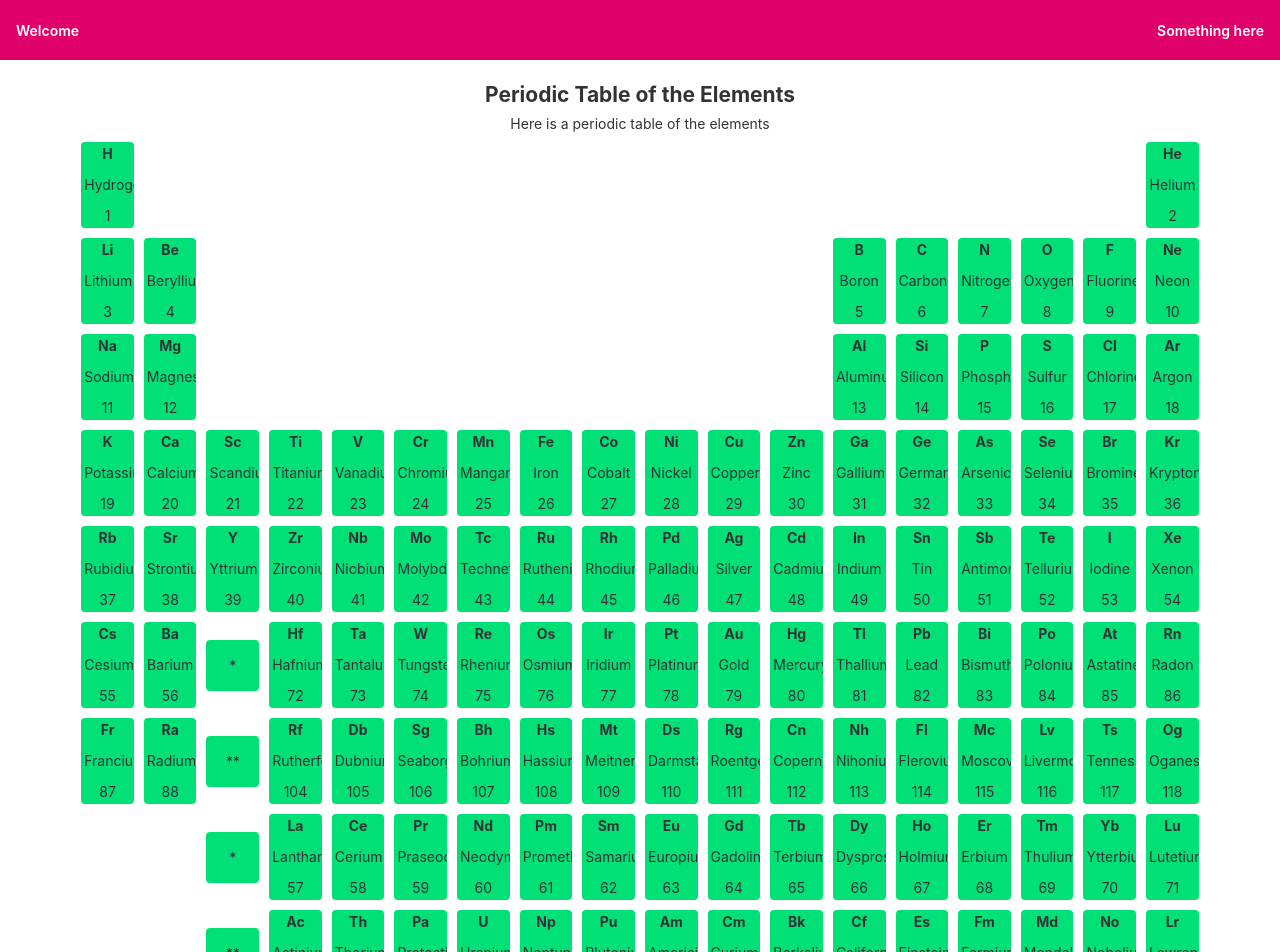
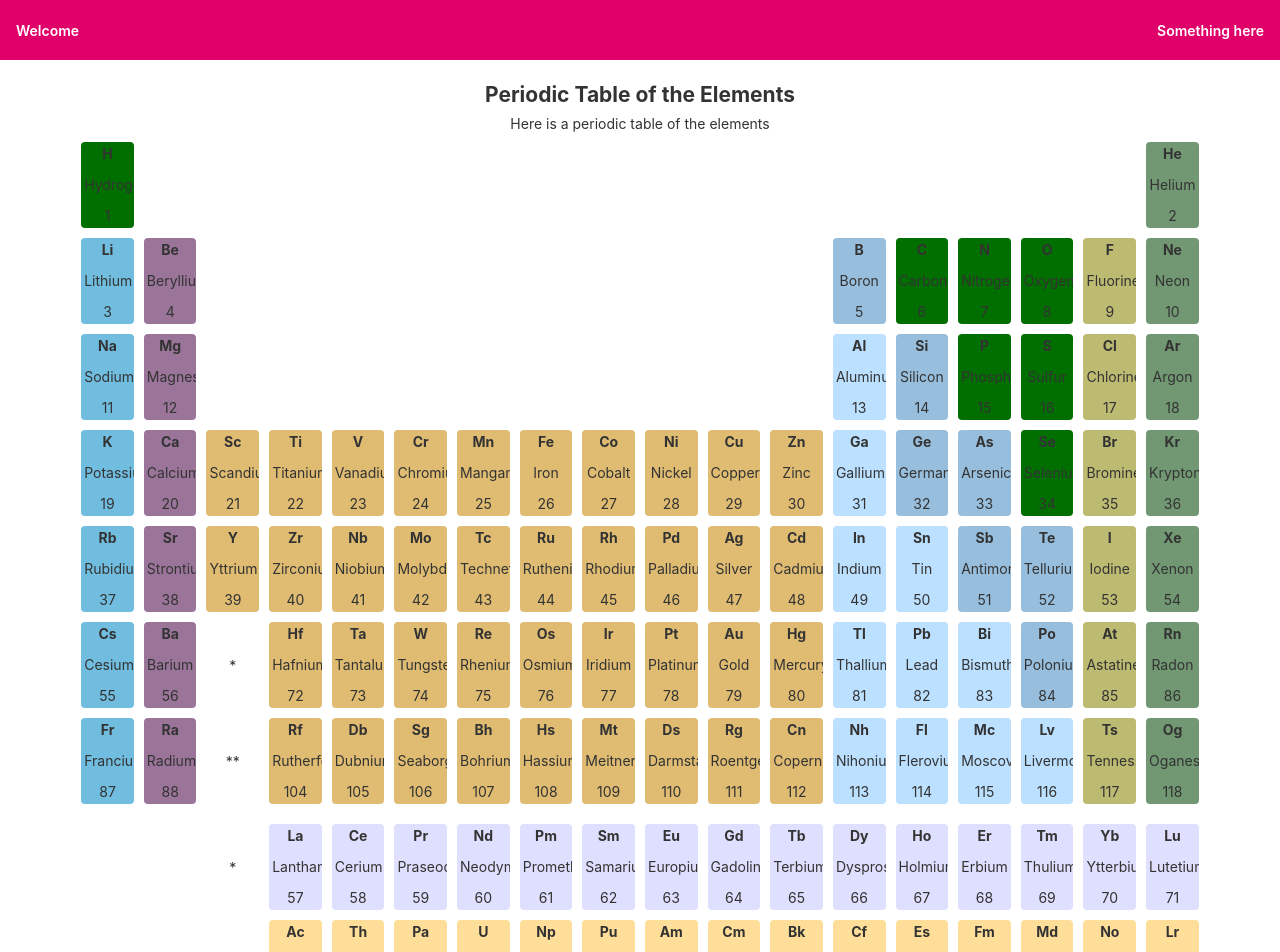
Before and after one commit to erietz/periodic-table, an Angular app in the folder periodic-table/: page / in a window 1280 px wide. Shown: the top 952 px of the page. Built offline with nearby package versions, Linux system fonts and the light colour scheme.

Commit message:
colored elements working

```diff
--- a/periodic-table/src/app/components/cell/cell.component.html
+++ b/periodic-table/src/app/components/cell/cell.component.html
@@ -1,4 +1,4 @@
-<div class="cell" *ngIf="cell.elementNumber">
+<div class="cell" [style.background]="foo" *ngIf="cell.elementNumber">
   <b>{{cell.elementSymbol}}</b>
   <p> {{cell.elementName}} </p>
   <p> {{cell.elementNumber}} </p>
--- a/periodic-table/src/app/components/cell/cell.component.scss
+++ b/periodic-table/src/app/components/cell/cell.component.scss
@@ -1,13 +1,13 @@
-:host {
-  margin: 0;
-  padding: 0;
-}
+// :host {
+//   margin: 0;
+//   padding: 0;
+// }
 
 .cell {
   // all: unset;
   text-align: center;
   border-radius: 4px;
-  background-color: var(--color-complementary);
+  // background-color: var(--color-complementary);
   min-height: 10px;
   min-width: 10px;
   max-width: 80px;
--- a/periodic-table/src/app/components/cell/cell.component.ts
+++ b/periodic-table/src/app/components/cell/cell.component.ts
@@ -26,8 +26,10 @@ export class Cell {
 })
 export class CellComponent {
   @Input() cell: Cell;
+  @Input() foo: string;
 
   constructor() {
     this.cell = new Cell('elementSymbol', 'elementName', "elementNumber", {});
+    this.foo = "#3e3e3e";
   }
 }
--- a/periodic-table/src/app/components/table/table.component.html
+++ b/periodic-table/src/app/components/table/table.component.html
@@ -1,7 +1,12 @@
 <table>
     <tr *ngFor="let row of myTab">
       <td *ngFor="let col of myCols">
-        <app-cell [cell]="row[col]"></app-cell>
+        <app-cell
+          [cell]="row[col]"
+          [foo]="palette[row[col].elementProperties.GroupBlock]"
+          >
+        </app-cell>
+        <!-- {{palette[row[col].elementProperties.GroupBlock]}} -->
       </td>
     </tr>
 </table>
--- a/periodic-table/src/app/components/table/table.component.ts
+++ b/periodic-table/src/app/components/table/table.component.ts
@@ -9,31 +9,54 @@ import { periodic_data } from 'src/assets/periodic_grid';
 })
 export class TableComponent implements OnInit {
     public myTab: {[index: string]: any}[];
-
     public myCols: string[];
-    // myCols = ["co1", "col2", "col3"];
+    public groups: string[];
+    public palette: {[index: string]: string};
 
     constructor() {
-      this.myTab = this.loadData();
+      [this.myTab, this.groups] = this.loadData();
       this.myCols = Object.keys(this.myTab[0]);
+      this.palette = this.generateColorPalette();
     }
 
     ngOnInit(): void {
     }
 
-    loadData(): {[index: string]: any}[] {
+    loadData(): [{[index: string]: any}[], string[]] {
       let data: {[index: string]: any}[] = [];
+      let groups = new Set<string>();
 
       for (const row of periodic_data) {
         let newRow: {[index: string]: any} = {};
         for (const col in row) {
-          const { Symbol, Name, AtomicNumber, ...Rest } = row[col];
-            newRow[col] = new Cell(Symbol, Name, AtomicNumber, Rest);
+
+          const d = row[col];
+
+          newRow[col] = new Cell(d['Symbol'], d['Name'], d['AtomicNumber'], d);
+
+          if (!groups.has(d['GroupBlock'])) {
+            groups.add(d['GroupBlock']);
+          }
+
         }
         data.push(newRow);
       }
 
-      return data;
+      return [data, Array.from(groups)];
     }
 
+    generateColorPalette(): {[index: string]: string} {
+      const colors = [ '#006F00', '#0099BD', '#719872', '#70BDDF', '#9A7599', '#98BEDE', '#BDBB72', '#BCE0FF', '#DFBC72', '#DFDFFF', '#FFDE99', '#007173', '#00BDDF', '#719899', '#9B1300', ]
+      const tmpPalette: {[index: string]: string} = {};
+
+      for (let i=0; i<colors.length; i++) {
+        if (this.groups[i] != null) {
+          tmpPalette[this.groups[i]] = colors[i];
+          console.log(this.groups[i], colors[i]);
+          console.log(tmpPalette[this.groups[i]]);
+        }
+      }
+
+      return tmpPalette;
+    }
 }
--- a/periodic-table/src/assets/periodic_grid.ts
+++ b/periodic-table/src/assets/periodic_grid.ts
@@ -1742,6 +1742,26 @@ export const periodic_data : {[index: string]: {[index: string]: string}}[] = [
   {
     "col1": {},
     "col2": {},
+    "col3": {},
+    "col4": {},
+    "col5": {},
+    "col6": {},
+    "col7": {},
+    "col8": {},
+    "col9": {},
+    "col10": {},
+    "col11": {},
+    "col12": {},
+    "col13": {},
+    "col14": {},
+    "col15": {},
+    "col16": {},
+    "col17": {},
+    "col18": {},
+  },
+  {
+    "col1": {},
+    "col2": {},
     "col3": {
       "AtomicNumber": "*"
     },
```
